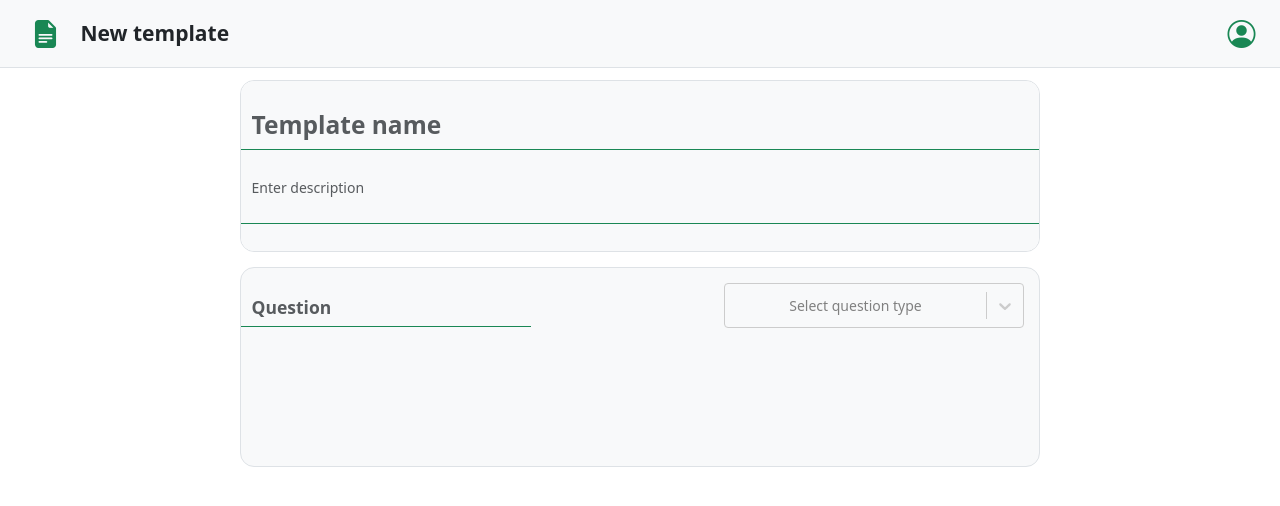
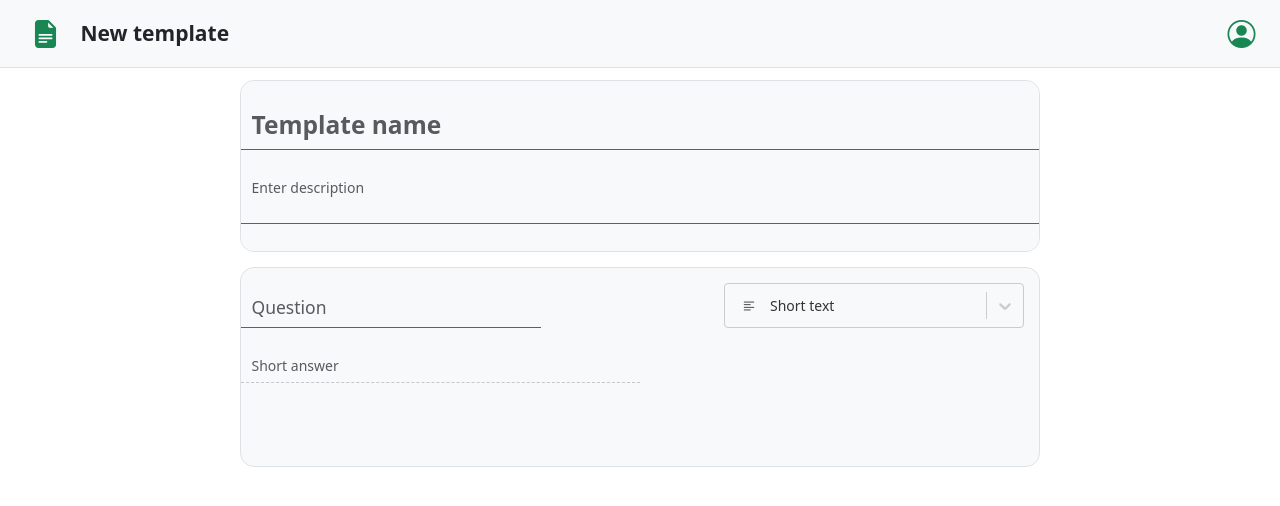
Before and after one commit to thoyoin/course-project, a React (Create React App) app in the folder client/: page /CreateTemplate in a window 1280 px wide. Shown: the top 506 px of the page. Built offline with nearby package versions, Linux system fonts and the light colour scheme.

Commit message:
CreateTemplate upd

```diff
--- a/client/src/components/CreateTemplate.js
+++ b/client/src/components/CreateTemplate.js
@@ -5,6 +5,10 @@ import Select from 'react-select';
 const CreateTemplate = () => {
     const name = localStorage.getItem('name')
     const [description, setDescription] = useState('')
+    const [questionType, setQuestionType] = useState('short text')
+    const [checkboxOptions, setCheckboxOptions] = useState(['']);
+    const [optionError, setOptionError] = useState('');
+
     const items = [
         {value: 'short text',
         label: (
@@ -86,16 +90,33 @@ const CreateTemplate = () => {
                         </div>
                     </div>
                 </div>
-                <div style={{maxWidth:'800px', height:'200px', marginTop:'15px'}} className=' bg-light w-100 mb-5 text-center border rounded-4 mx-3 d-flex flex-row justify-content-between'>
-                    <div>
-                        <input type="text" style={{outline:'none', boxShadow:'none', maxWidth:'300px'}} className="mt-4 fs-5 fw-bold form-control border-0 border-bottom border-success rounded-0 bg-light" placeholder='Question'/>
+                <div style={{maxWidth:'800px', minHeight:'200px', marginTop:'15px'}} className=' bg-light w-100 mb-5 text-center border rounded-4 mx-3 d-flex flex-column justify-content-start'>
+                    <div className='d-flex flex-row justify-content-between'>
+                        <div className='w-100' style={{maxWidth:'300px'}}>
+                            <textarea
+                                    ref={(el) => {
+                                        if (el) {
+                                        el.style.height = '40px';
+                                        el.style.height = `${el.scrollHeight}px`;
+                                        }
+                                    }}
+                                    onInput={(e) => {
+                                        e.target.style.height = '40px';
+                                        e.target.style.height = `${e.target.scrollHeight}px`;
+                                    }}
+                                    style={{outline: 'none', boxShadow: 'none', overflow: 'hidden', resize: 'none'}}
+                                    className='form-control mt-4 w-100 fs-5 border-0 border-bottom border-success rounded-0 bg-light'
+                                    placeholder='Question'
+                                />
                         </div>
                         <div>
                             <Select
                                 isSearchable={false}
                                 options={items}
+                                defaultValue={items[0]}
                                 placeholder="Select question type"
                                 classNamePrefix="react-select"
+                                onChange={(selected) => setQuestionType(selected?.value)}
                                 styles={{
                                     container: (base) => ({
                                         ...base,
@@ -131,6 +152,93 @@ const CreateTemplate = () => {
                             />
                         </div>
                     </div>
+                    <div className='d-flex flex-row justify-content-between'>
+                        {questionType === 'short text' && (
+                            <input
+                            style={{borderBottom:'1px dashed'}}
+                            type='text'
+                            className='form-control mt-2 w-50 border-top-0 border-start-0 border-end-0 border-secondary-subtle rounded-0 bg-light'
+                            placeholder='Short answer'
+                            disabled
+                            />
+                        )}
+                        {questionType === 'long text' && (
+                            <input
+                            style={{borderBottom:'1px dashed'}}
+                            type='text'
+                            className='form-control mt-2 w-75 border-top-0 border-start-0 border-end-0 border-secondary-subtle rounded-0 bg-light'
+                            placeholder='Detailed answer'
+                            disabled
+                            />
+                        )}
+                        {questionType === 'integer' && (
+                            <input
+                            style={{borderBottom:'1px dashed'}}
+                            type='number'
+                            className='form-control mt-2 w-50 border-top-0 border-start-0 border-end-0 border-secondary-subtle rounded-0 bg-light'
+                            placeholder='123'
+                            disabled
+                            min={0}
+                            />
+                        )}
+                        {questionType === 'checkbox' && (
+                          <div className='w-100'>
+                            {checkboxOptions.map((opt, idx) => (
+                              <div key={idx} className='d-flex flex-row align-items-end mb-3'>
+                                <i className="bi bi-app fs-4 ms-4 me-3"></i>
+                                <input
+                                  style={{ outline: 'none', boxShadow: 'none' }}
+                                  type='text'
+                                  className='form-control mt-2 w-100 border-top-0 border-start-0 border-end-0 border-success rounded-0 bg-light'
+                                  placeholder={`Option ${idx + 1}`}
+                                  value={opt}
+                                  onChange={(e) => {
+                                    const updated = [...checkboxOptions];
+                                    updated[idx] = e.target.value;
+                                    setCheckboxOptions(updated);
+                                  }}
+                                />
+                                <button
+                                  className="btn btn-light mx-2"
+                                  onClick={() => {
+                                    if (checkboxOptions.length > 1) {
+                                      const updated = [...checkboxOptions];
+                                      updated.splice(idx, 1);
+                                      setCheckboxOptions(updated);
+                                    }
+                                  }}
+                                  disabled={checkboxOptions.length === 1}
+                                >
+                                  <i className="bi bi-x-lg"></i>
+                                </button>
+                              </div>
+                            ))}
+                            <div className='d-flex flex-row align-items-center mb-3'>
+                              <i className="bi bi-app fs-4 ms-4 me-3"></i>
+                              <button
+                                className='btn btn-light'
+                                onClick={() => {
+                                  if (checkboxOptions.length < 4) {
+                                    setCheckboxOptions([...checkboxOptions, '']);
+                                    setOptionError('');
+                                  } else {
+                                    setOptionError('Maximum 4 options allowed.');
+                                    setTimeout(() => {
+                                      setOptionError('');
+                                    }, 3000);
+                                  }
+                                }}
+                              >
+                                Add option
+                              </button>
+                              {optionError && (
+                                <span className="text-danger ms-3 small">{optionError}</span>
+                              )}
+                            </div>
+                          </div>
+                        )}
+                    </div>
+                </div>
             </div>
         </div>
     )
```
Lines whose indentation alone changed are shown as unchanged.
